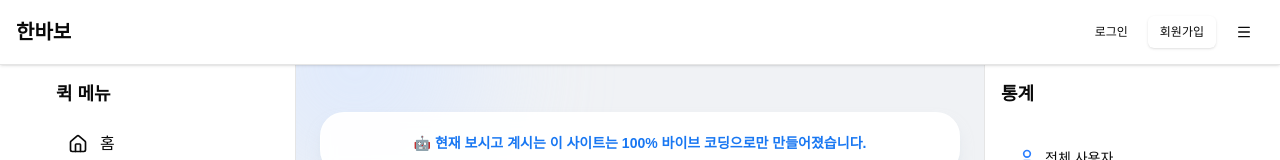
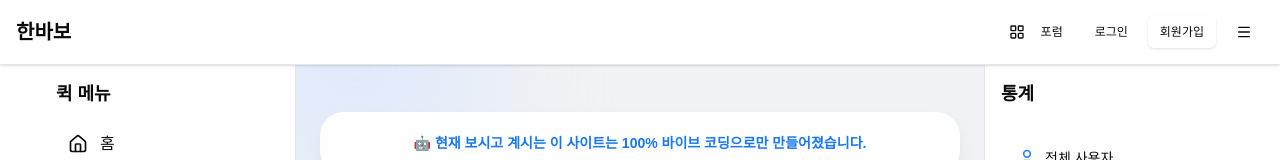
Before and after one commit to thruthesky/vibe, a Next.js app: page / in a window 1280 px wide. Shown: the top 160 px of the page. Built offline with nearby package versions, Linux system fonts and the light colour scheme; no server answers.

Commit message:
feat: 탑바에 포럼 메뉴 추가 및 게시판 링크 연결

```diff
--- a/components/topbar.tsx
+++ b/components/topbar.tsx
@@ -160,6 +160,14 @@ export function Topbar() {
             <>
               {/* 데스크톱 메뉴 */}
               <div className="hidden md:flex items-center gap-2">
+                {/* 포럼 버튼 */}
+                <Button variant="ghost" size="sm" asChild>
+                  <Link href="/forum/list">
+                    <LayoutGrid className="h-4 w-4 mr-2" />
+                    포럼
+                  </Link>
+                </Button>
+
                 {/* 채팅 버튼 */}
                 <Button variant="ghost" size="sm" asChild>
                   <Link href="/chat/list">
@@ -216,9 +224,9 @@ export function Topbar() {
 
               {/* 모바일 메뉴 아이콘 */}
               <div className="md:hidden flex items-center gap-1">
-                {/* 홈 아이콘 */}
+                {/* 포럼 아이콘 */}
                 <Button variant="ghost" size="sm" asChild>
-                  <Link href="/">
+                  <Link href="/forum/list">
                     <LayoutGrid className="h-5 w-5" />
                   </Link>
                 </Button>
@@ -264,6 +272,14 @@ export function Topbar() {
             <div className="flex items-center gap-1">
               {/* 데스크톱 메뉴 */}
               <div className="hidden md:flex items-center gap-2">
+                {/* 포럼 버튼 */}
+                <Button variant="ghost" size="sm" asChild>
+                  <Link href="/forum/list">
+                    <LayoutGrid className="h-4 w-4 mr-2" />
+                    포럼
+                  </Link>
+                </Button>
+
                 <Button variant="ghost" size="sm" asChild>
                   <Link href="/auth/login">로그인</Link>
                 </Button>
@@ -280,9 +296,9 @@ export function Topbar() {
 
               {/* 모바일 메뉴 */}
               <div className="md:hidden flex items-center gap-1">
-                {/* 홈 아이콘 */}
+                {/* 포럼 아이콘 */}
                 <Button variant="ghost" size="sm" asChild>
-                  <Link href="/">
+                  <Link href="/forum/list">
                     <LayoutGrid className="h-5 w-5" />
                   </Link>
                 </Button>
```
